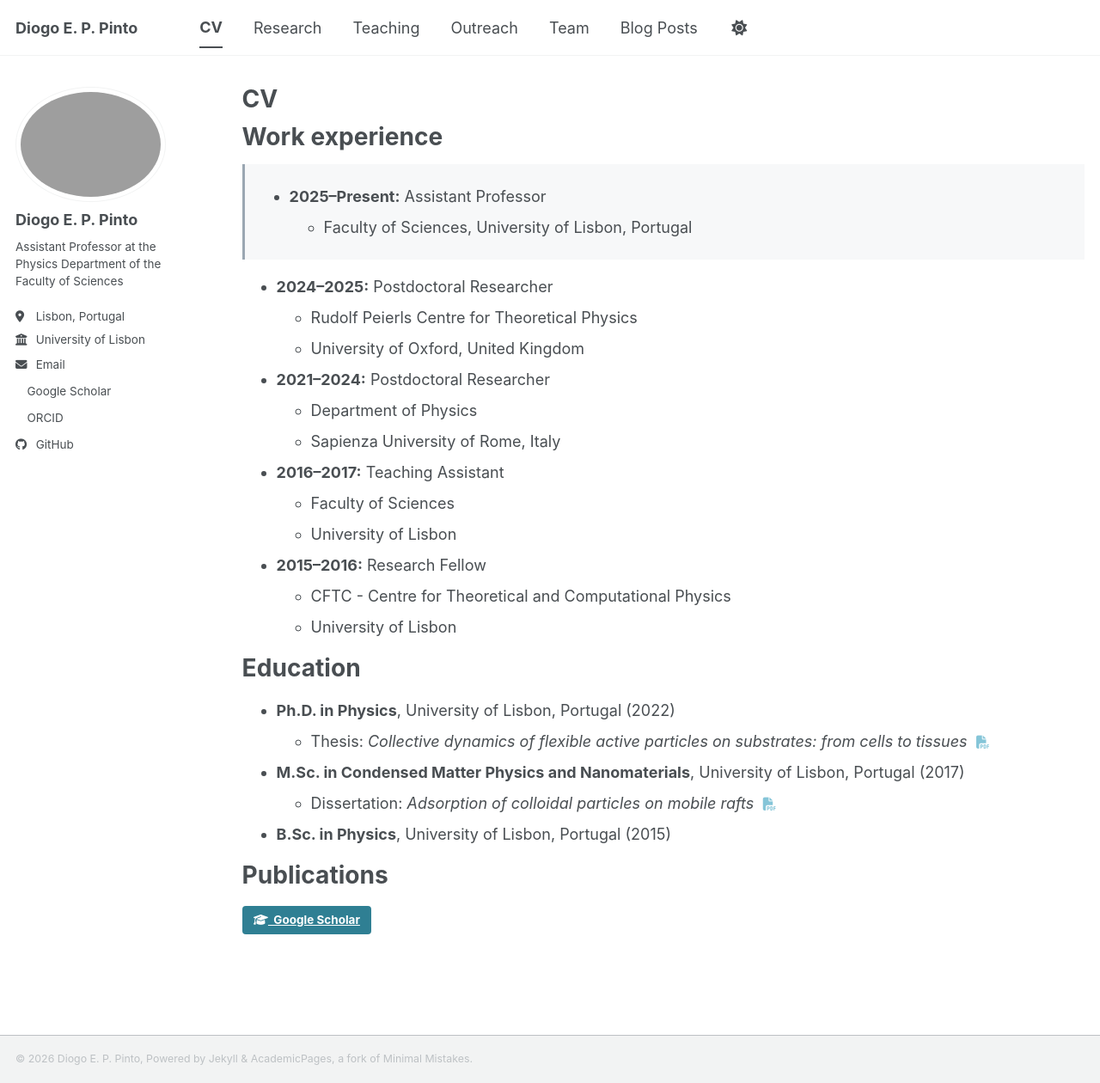
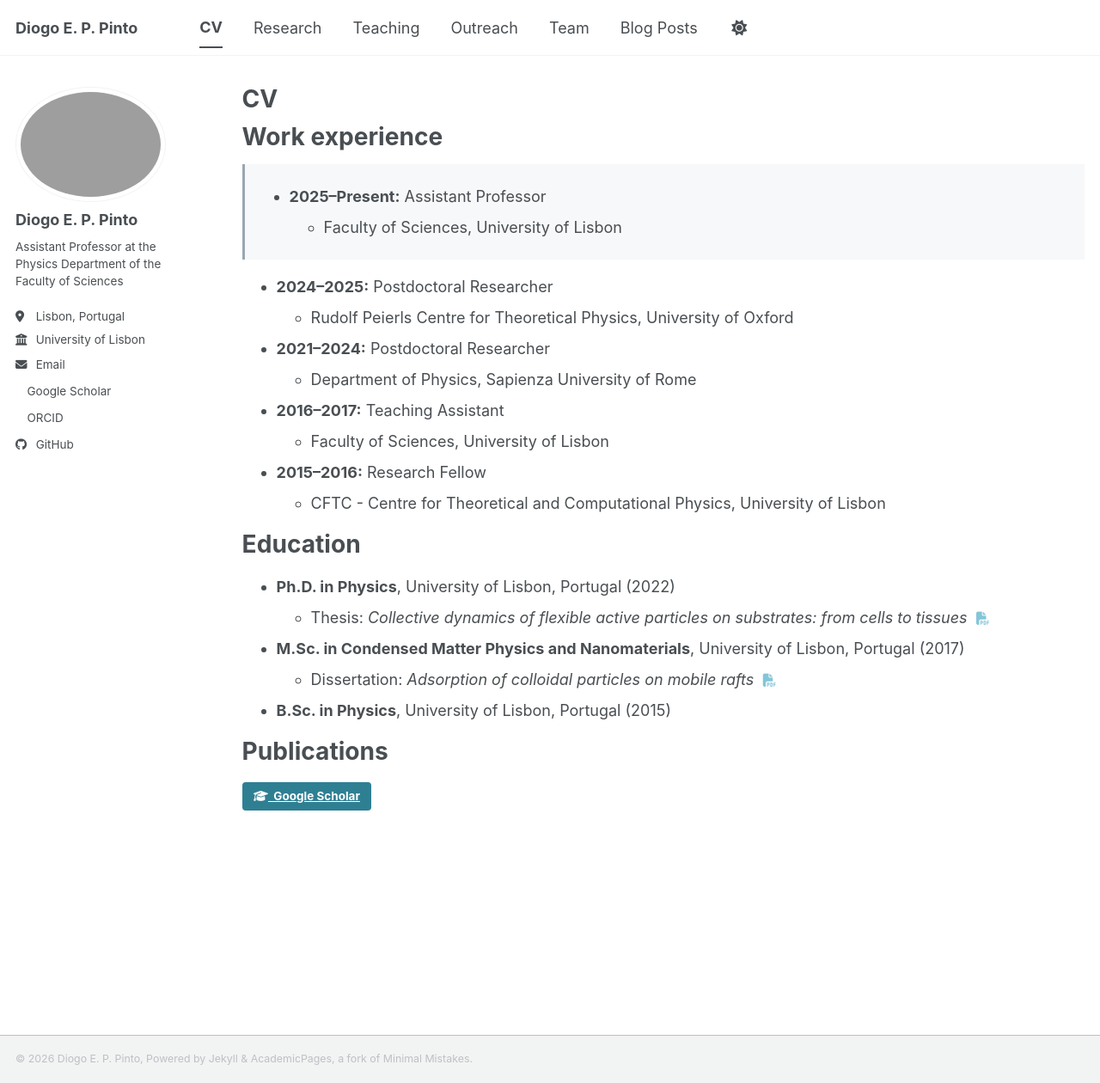
Before and after one commit to deppinto/deppinto.github.io, a Jekyll site: the page built from _pages/cv.md, in a window 1280 px wide and 1260 px high. Shown: the whole window at 86% size. Built offline with Jekyll 4.4.1, drawn with Linux system fonts in a browser that asks for light colours; a style sheet for code colours, icons or effects is not loaded.

Commit message:
Update cv.md

```diff
--- a/_pages/cv.md
+++ b/_pages/cv.md
@@ -15,25 +15,21 @@ Work experience
 <div class="current-position" markdown="1">
 
 * **2025–Present:** Assistant Professor
-  * Faculty of Sciences, University of Lisbon, Portugal
+  * Faculty of Sciences, University of Lisbon
 
 </div>
 
 * **2024–2025:** Postdoctoral Researcher
-  * Rudolf Peierls Centre for Theoretical Physics
-  * University of Oxford, United Kingdom
+  * Rudolf Peierls Centre for Theoretical Physics, University of Oxford
 
 * **2021–2024:** Postdoctoral Researcher
-  * Department of Physics
-  * Sapienza University of Rome, Italy
+  * Department of Physics, Sapienza University of Rome
 
 * **2016–2017:** Teaching Assistant
-  * Faculty of Sciences
-  * University of Lisbon
+  * Faculty of Sciences, University of Lisbon
 
 * **2015–2016:** Research Fellow
-  * CFTC - Centre for Theoretical and Computational Physics
-  * University of Lisbon
+  * CFTC - Centre for Theoretical and Computational Physics, University of Lisbon
 
 Education
 ======
```
